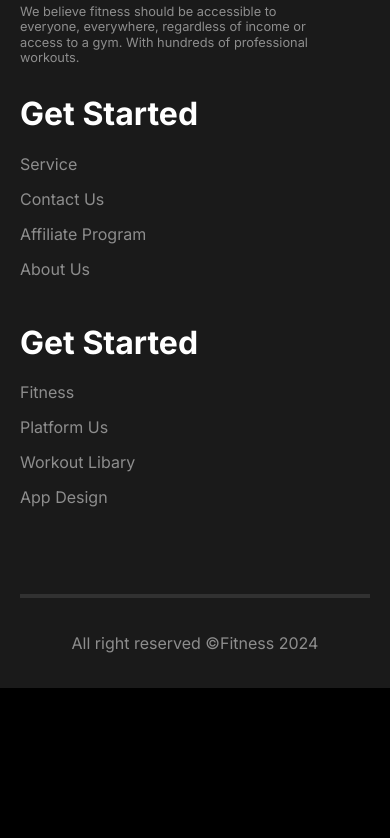
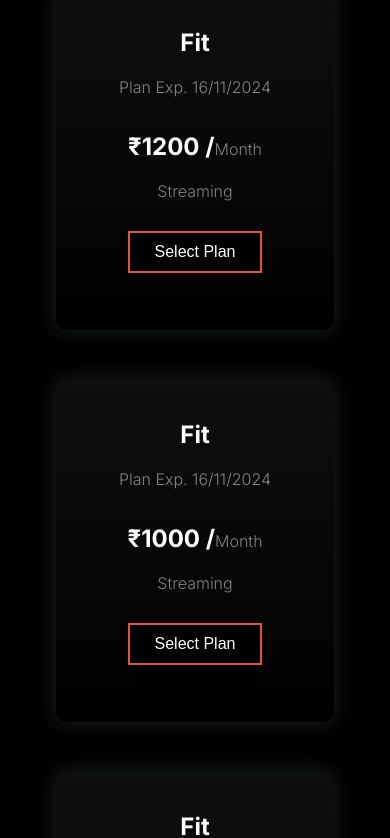
Before and after one commit to Md-Mueid-Mia/Fitness.com, a plain HTML site: page index.html in a window 390 px wide. Shown: the part 7515-8353 px from the top of the page. Before the commit the page ends 8203 px from the top, so only its background shows below. Drawn offline with Linux system fonts and the light colour scheme.

Commit message:
This website subscribe section complite also responsive

```diff
--- a/index.html
+++ b/index.html
@@ -331,6 +331,42 @@
         </section>
 
         <!-- team section ends here -->
+
+        <!-- subscribe section starts here -->
+        <section class="subscribe-section">
+            <h2 class="subscribe-title text-primary">Subscribe To <span class="text-orange">Plans</span></h2>
+            <div class="subscribe-plan">
+                <div class="plan-1">
+                    <h4 class="text-primary">Fit </h4>
+                    <p class="text-gray plan-date">Plan Exp. <span>16/11/2024</span></p>
+                    <h5 class="text-primary">₹1200 /<span class="text-gray">Month</span></h5>
+                    <p class="text-gray plan-stream">Streaming</p>
+                    <button type="button">Select Plan</button>
+                </div>
+                <div class="plan-2">
+                    <h4 class="text-primary">Fit </h4>
+                    <p class="text-gray plan-date">Plan Exp. <span>16/11/2024</span></p>
+                    <h5 class="text-primary">₹1000 /<span class="text-gray">Month</span></h5>
+                    <p class="text-gray plan-stream">Streaming</p>
+                    <button type="button">Select Plan</button>
+                    <div class="recommended">
+                        <p>Recommended</p>
+                    </div>
+                </div>
+                <div class="plan-3">
+                    <h4 class="text-primary">Fit </h4>
+                    <p class="text-gray">Plan Exp. <span>16/11/2024</span></p>
+                    <h5 class="text-primary plan-date">₹1500 /<span class="text-gray">Month</span></h5>
+                    <p class="text-gray plan-stream">Streaming</p>
+                    <button type="button">Select Plan</button>
+                </div>
+            </div>
+        </section>
+
+
+
+
+        <!-- subscribe section ends here -->
     </main>
     <footer>
         <section class="footer-section">
--- a/styles/style.css
+++ b/styles/style.css
@@ -631,6 +631,152 @@ td, th{
 }
 /* team section styles ends here  */
 
+/* subscribe section styles starts here */
+
+.subscribe-section{
+    max-width: 1060px;
+    margin: 0 auto;
+    padding-bottom: 80px;
+}
+.subscribe-title{
+    font-size: 2.2rem;
+    font-weight: bold;
+    margin-bottom: 80px;
+}
+.subscribe-plan {
+    display: flex;
+    justify-content: space-around;
+}
+.plan-1, .plan-2, .plan-3{
+    width: 278px;
+    height: 342px;
+    text-align: center;
+    background: linear-gradient(360deg, rgba(57, 57, 57, 0) 0%, rgb(57 57 57 / 25%) 100%);
+    box-shadow: 0px 0px 20px 0px rgb(64 90 64 / 40%);
+    border-radius: 10px;
+    -webkit-border-radius: 10px;
+    -moz-border-radius: 10px;
+    -ms-border-radius: 10px;
+    -o-border-radius: 10px;
+}
+/* plan 1 start */
+.plan-1 h4{
+    font-size: 1.5rem;
+    font-weight: 700;
+    margin-bottom: 20px;
+    padding-top: 40px;
+}
+
+.plan-date{
+    font-size: 1rem;
+    font-weight: 300;
+}
+.plan-1 h5{
+    font-size: 1.5rem;
+    font-weight: 700;
+    margin-bottom: 20px;
+    padding-top: 35px;
+}
+.plan-1 h5 > span{
+    font-size: 1rem;
+    font-weight: 300;
+}
+.plan-stream{
+    font-size: 1rem;
+    font-weight: 300;
+    margin-bottom: 30px;
+}
+ .plan-1 button{
+    padding: 10px 25px;
+    border: 2px solid #E6533C;
+    color: #fff;
+    background-color: #000;
+    font-size: 16px;
+}
+.plan-1 button:hover{
+    cursor: pointer;
+    background-color: #E6533C;
+    transition: all ease .4s;
+}
+/* plan 2 start */
+.plan-2 h4{
+    font-size: 1.5rem;
+    font-weight: 700;
+    margin-bottom: 20px;
+    padding-top: 40px;
+}
+.plan-2 h5{
+    font-size: 1.5rem;
+    font-weight: 700;
+    margin-bottom: 20px;
+    padding-top: 35px;
+}
+.plan-2 h5 > span{
+    font-size: 1rem;
+    font-weight: 300;
+}
+.plan-stream{
+    font-size: 1rem;
+    font-weight: 300;
+    margin-bottom: 30px;
+}
+ .plan-2 button{
+    padding: 10px 25px;
+    border: 2px solid #E6533C;
+    color: #fff;
+    background-color: #000;
+    font-size: 16px;
+}
+.plan-2 button:hover{
+    cursor: pointer;
+    background-color: #E6533C;
+    transition: all ease .4s;
+}
+/* plan 3 starts */
+.plan-3 h4{
+    font-size: 1.5rem;
+    font-weight: 700;
+    margin-bottom: 20px;
+    padding-top: 40px;
+}
+
+.plan-date{
+    font-size: 1rem;
+    font-weight: 300;
+}
+.plan-3 h5{
+    font-size: 1.5rem;
+    font-weight: 700;
+    margin-bottom: 20px;
+    padding-top: 35px;
+}
+.plan-3 h5 > span{
+    font-size: 1rem;
+    font-weight: 300;
+}
+.plan-stream{
+    font-size: 1rem;
+    font-weight: 300;
+    margin-bottom: 30px;
+}
+ .plan-3 button{
+    padding: 10px 25px;
+    border: 2px solid #E6533C;
+    color: #fff;
+    background-color: #000;
+    font-size: 16px;
+}
+.plan-3 button:hover{
+    cursor: pointer;
+    background-color: #E6533C;
+    transition: all ease .4s;
+    -webkit-transition: all ease .4s;
+    -moz-transition: all ease .4s;
+    -ms-transition: all ease .4s;
+    -o-transition: all ease .4s;
+}
+/* subscribe section styles ends here */
+
 /* footer styles starts here */
 
 footer{
@@ -927,6 +1073,46 @@ hr{
     .row-3 .cards:last-child{
         padding-bottom: 22px;
     }
+    .subscribe-section{
+        width: 100%;
+    }
+    .subscribe-title {
+        margin: 0 auto;
+        width: 200px;
+        font-size: 1.5rem;
+        text-align: center;
+        line-height: 150%;
+        margin-bottom: 60px;
+    }
+    .subscribe-title > span{
+        font-size: 1.5rem;
+    }
+    .subscribe-plan {
+        display: flex;
+        justify-content: space-around;
+        flex-direction: column;
+        align-items: center;
+    }
+    .plan-1, .plan-2, .plan-3{
+        margin-bottom: 50px;
+    }
+    .plan-1 button:hover{
+        cursor: pointer;
+        background-color: #E6533C;
+        transition: all ease .4s;
+    }
+    .plan-2 button:hover{
+        cursor: pointer;
+        background-color: #E6533C;
+        transition: all ease .4s;
+    }
+    .plan-3 button:hover{
+        cursor: pointer;
+        background-color: #E6533C;
+        transition: all ease .4s;
+    }
+
+
     .footer-section{
         padding: 0px 20px;
         padding-top: 44px;
```
